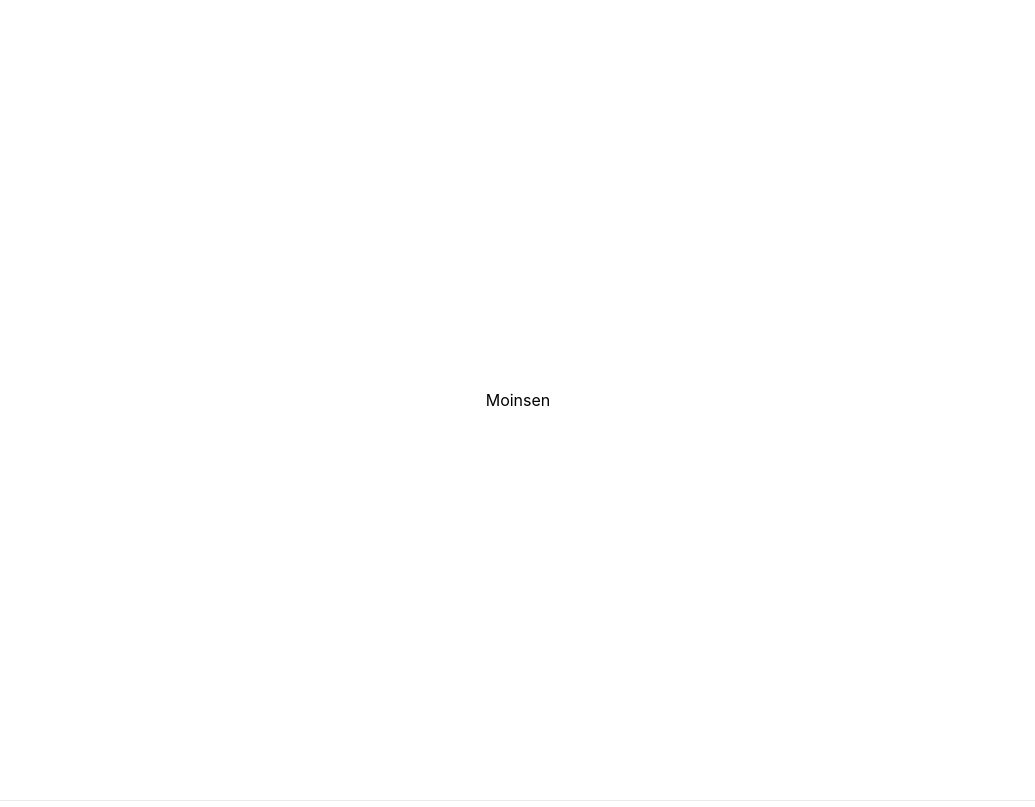
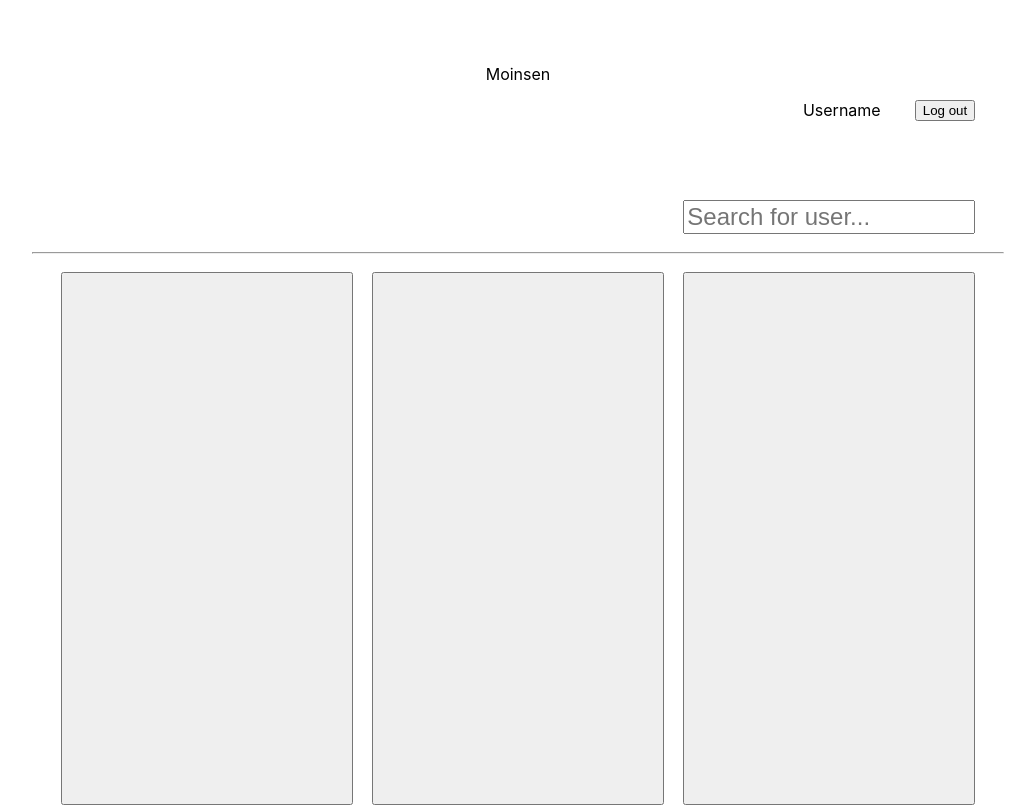
Before and after one commit to JS702/projectb_frontend, a Next.js app: page /home in a window 1280 px wide. Shown: the top 807 px of the page, without its empty margins (122-1157 px from the left). Built offline with nearby package versions, Linux system fonts and the light colour scheme.

Commit message:
ich hasse webdesign (login page)

```diff
--- a/pages/home.js
+++ b/pages/home.js
@@ -11,7 +11,28 @@ export default function Home() {
         <link rel="icon" href="/favicon.ico" />
       </Head>
 
-      <main className={styles.main}>Moinsen</main>
+      <main className={styles.main}>Moinsen
+
+      <div id="headContainer">
+
+        <input id="searchUser" placeholder="Search for user..."></input>
+
+        <div id="userContainer">
+          <button id="logOutButton" className="UserData">Log out</button>
+          <p id="username" className="userData">Username</p>
+
+        </div>
+
+      </div>
+
+      <div id="buttonContainer">
+        <hr></hr>
+        <button className={styles.homeButtons}></button>
+        <button className={styles.homeButtons}></button>
+        <button className={styles.homeButtons}></button>
+      </div>
+
+      </main>
 
       <footer className={styles.footer}>
         <a
--- a/styles/Home.module.css
+++ b/styles/Home.module.css
@@ -147,3 +147,9 @@
 .inputContainer {
   margin-top: 0.5em;
 }
+
+.homeButtons {
+  height: 40em;
+  width: 30%;
+  margin: 1%;
+}
--- a/styles/globals.css
+++ b/styles/globals.css
@@ -34,3 +34,45 @@ a {
 #passwordOutput {
   color: rgb(202, 82, 82);
 }
+
+#buttonContainer {
+  width: 80%;
+  align-content: center;
+  text-align: center;
+}
+
+#searchUser {
+  font-size: 150%;
+  margin-right: 3%;
+  margin-left: 67%;
+  margin-bottom: 1%;
+  width: 30%;
+  position: absolute;
+  bottom: 0;
+}
+
+#headContainer {
+  width: 80%;
+  height: 10em;
+  position: relative;
+}
+
+#userContainer {
+  float: right;
+  text-align: center;
+  width: 30%;
+  margin-right: 3%;
+  position: relative;
+  margin-top: 1em;
+}
+
+#username {
+  float: right;
+  width: 50%;
+  margin-bottom: 0;
+  margin-top: 0;
+}
+
+#logOutButton {
+  float: right;
+}
```
